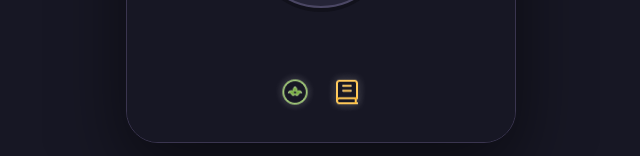
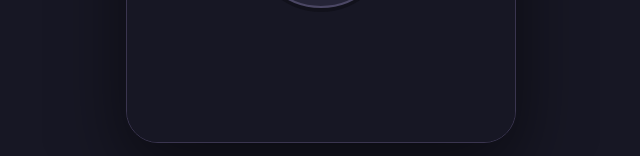
Before and after one commit to iayupov/atm, a React (Vite) app: page / in a window 1280 px wide. Both pictures are taken after a click on the button "Открыть урок 1.01 Сәлам". Shown: the part 641-797 px from the top of the page, without its empty margins (319-959 px from the left). Built offline with nearby package versions, Linux system fonts and the light colour scheme.

Commit message:
Скрывать иконки отсутствующих материалов

```diff
--- a/src/ExerciseFooter.tsx
+++ b/src/ExerciseFooter.tsx
@@ -6,6 +6,7 @@ export const LessonNotes = createContext<{theory?:LessonNote; culture?:LessonNot
 /** A single reserved row, shared by lesson exercises and author previews. */
 export function ExerciseFooter({children}:{children?:ReactNode}) {
  const notes=useContext(LessonNotes)
+ const hasTheory=Boolean(notes.theory?.body.trim()),hasCulture=Boolean(notes.culture?.body.trim())
  const [opened,setOpened]=useState<'theory'|'culture'|null>(null)
  const dialog=useRef<HTMLDialogElement>(null),root=useRef<HTMLDivElement>(null),closeTimer=useRef<number|undefined>(undefined),dragStart=useRef(0)
  const [closing,setClosing]=useState(false)
@@ -21,14 +22,14 @@ export function ExerciseFooter({children}:{children?:ReactNode}) {
  },[opened])
  const note=opened?notes[opened]:undefined
  return <div className="exercise-footer" ref={root}>
-  <div className="exercise-notes">
-   <button type="button" aria-label="Культурная информация" onClick={()=>setOpened('culture')}><img src="/assets/lesson/culture-icon.png" alt=""/></button>
-   <button type="button" aria-label="Теория" onClick={()=>setOpened('theory')}><img src="/assets/lesson/theory-icon.png" alt=""/></button>
-  </div>
+  {(hasTheory||hasCulture)&&<div className="exercise-notes">
+   {hasCulture&&<button type="button" aria-label="Культурная информация" onClick={()=>setOpened('culture')}><img src="/assets/lesson/culture-icon.png" alt=""/></button>}
+   {hasTheory&&<button type="button" aria-label="Теория" onClick={()=>setOpened('theory')}><img src="/assets/lesson/theory-icon.png" alt=""/></button>}
+  </div>}
   <div className="exercise-footer-action">{children}</div>
   <dialog ref={dialog} className={`lesson-note ${opened||''} ${closing?'closing':''}`} onCancel={event=>{event.preventDefault();close()}} onClose={()=>setOpened(null)} onClick={event=>{if(event.target===event.currentTarget)close()}} aria-labelledby="lesson-note-title">
    <article><button type="button" className="lesson-note-handle" aria-label="Закрыть карточку" onClick={close} onPointerDown={event=>{dragStart.current=event.clientY;event.currentTarget.setPointerCapture(event.pointerId)}} onPointerUp={event=>{if(event.clientY-dragStart.current>30)close()}}><span/></button><h2 id="lesson-note-title">{note?.title||(opened==='culture'?'Культурная информация':'Теория')}</h2>
-    <p>{note?.body||'Материал для этого задания пока не добавлен автором.'}</p>
+    <p>{note?.body}</p>
     {note?.example&&<p className="lesson-note-example">{note.example}</p>}
    </article>
   </dialog>
```
Also changed, not shown: 1 other file (tests, documents, lock files or other folders).
